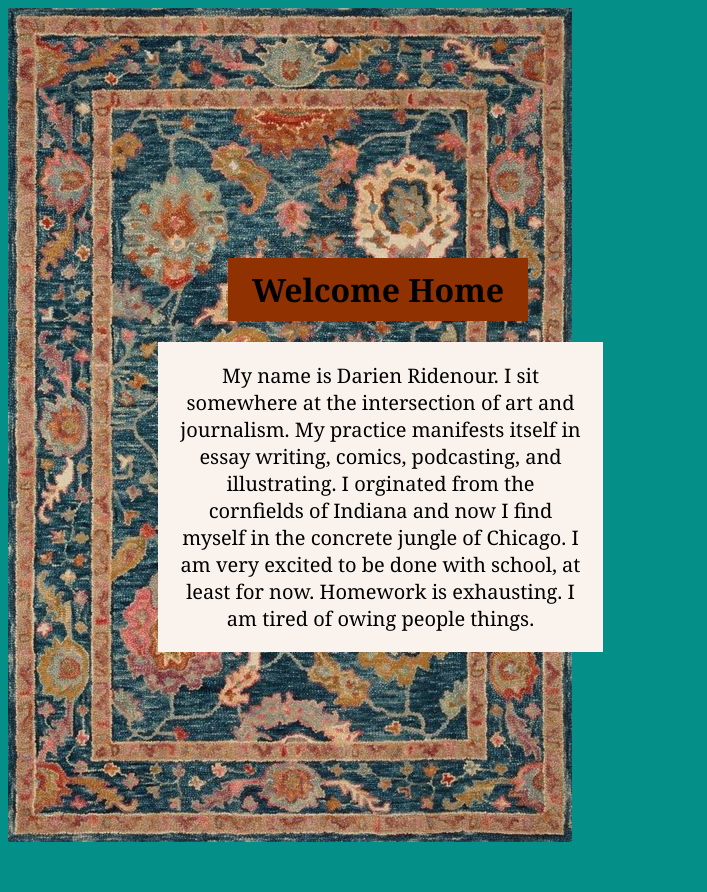
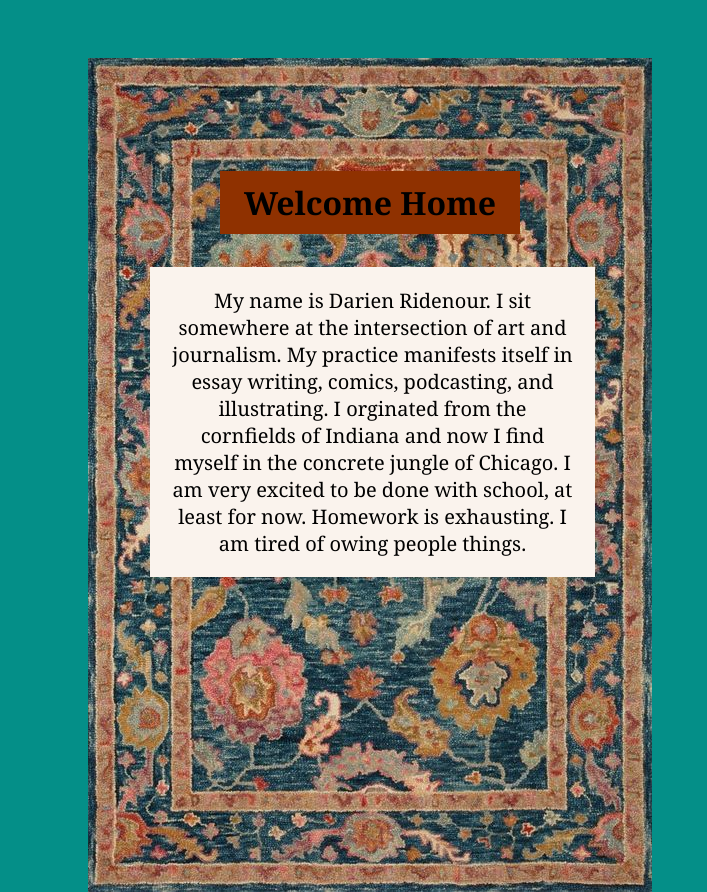
Before and after one commit to darkridenour/aboutme, a plain HTML site: page index.html in a window 1280 px wide. Shown: the whole page, without its empty margins (0-707 px from the left). Before the commit the page ends 800 px from the top, so only its background shows below. Drawn offline with Linux system fonts and the light colour scheme.

Commit message:
positioning

```diff
--- a/index.html
+++ b/index.html
@@ -6,8 +6,8 @@
     text-align: center;
     padding-block: 10px;
     width: 300px;
-    position: relative;
-    top: 250px; left: 220px;
+    position: absolute;
+    top: 150px; left: 220px;
   }
 
   h2{ background: #FAF3ED;
@@ -20,17 +20,22 @@
     padding-left: 20px;
     padding-right: 20px;
     width: 405px;
-    position: relative;
+    position: absolute;
     top: 250px; left: 150px;
+
   }
 
   .me img{
-    width: 20%;
+    width: 180px;
     z-index: 1;
   }
 
   .rug img{
-    position: absolute;
+    position: relative;
+    /*this lets the text and the rug lay on top of each other and stay together when the window size changes but they dont stay centered*/
+    top: 50px;
+    left: 80px;
+
   }
 
 </style>
@@ -47,6 +52,7 @@
   <script>
   const cd = document.querySelector('[alt="picture of darien"]')
   cd.style.position = 'absolute'
+  //how do i enter the position i want it in? ex. top: 200px; left: 200 px;//
 
   function animate() {
     requestAnimationFrame(animate)
```
